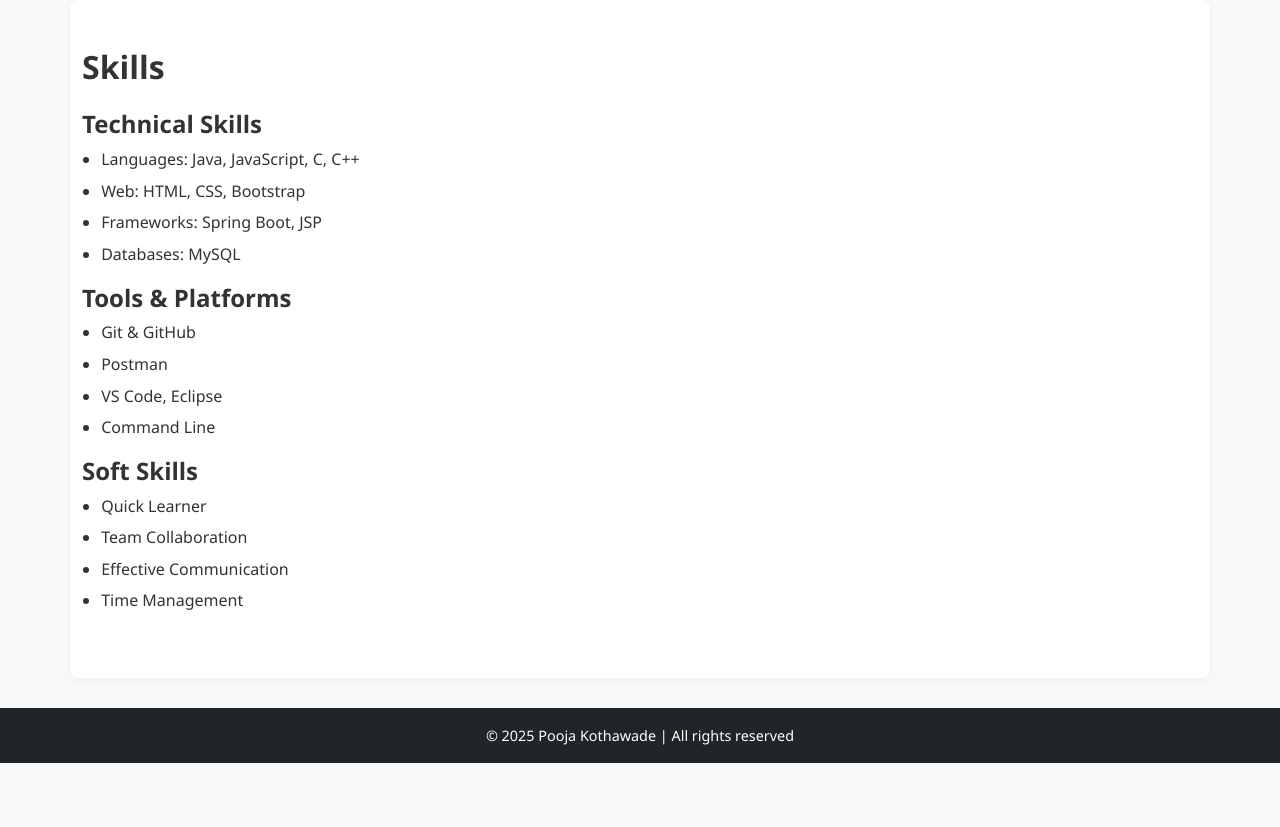
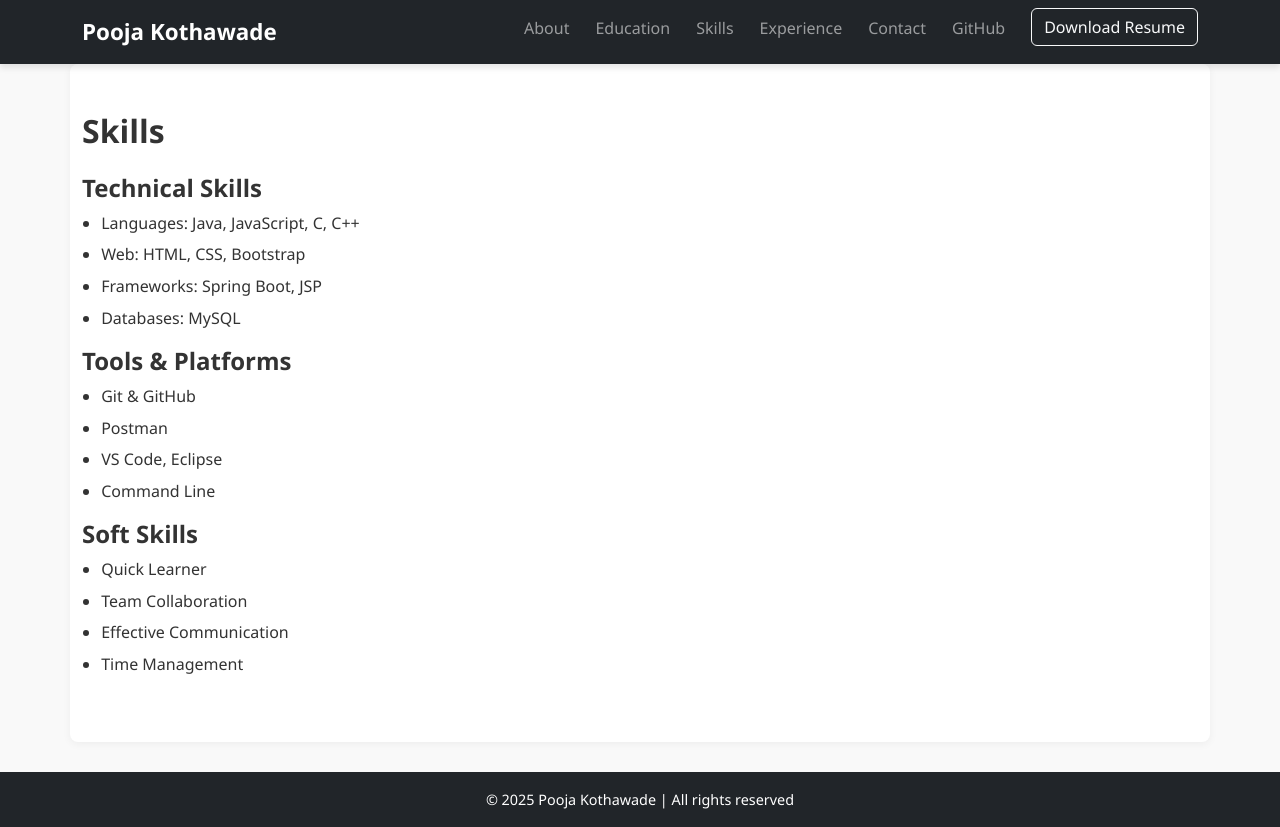
Before and after one commit to pooja123-kothawade/portfoliopoojak, a plain HTML site: page skills.html in a window 1280 px wide. Before the commit the page ends 800 px from the top, so only its background shows below. Drawn offline with nearby package versions, Linux system fonts and the light colour scheme.

Commit message:
Update skills.html

```diff
--- a/skills.html
+++ b/skills.html
@@ -10,6 +10,27 @@
 <body>
 
   <!-- Navbar -->
+  <!-- Navbar -->
+<nav class="navbar navbar-expand-lg navbar-dark bg-dark sticky-top">
+  <div class="container">
+    <a class="navbar-brand" href="index.html">Pooja Kothawade</a>
+    <button class="navbar-toggler" type="button" data-bs-toggle="collapse" data-bs-target="#navbarNav">
+      <span class="navbar-toggler-icon"></span>
+    </button>
+    <div class="collapse navbar-collapse" id="navbarNav">
+      <ul class="navbar-nav ms-auto">
+        <li class="nav-item"><a class="nav-link" href="about.html">About</a></li>
+        <li class="nav-item"><a class="nav-link" href="education.html">Education</a></li>
+        <li class="nav-item"><a class="nav-link" href="skills.html">Skills</a></li>
+        <li class="nav-item"><a class="nav-link" href="experience.html">Experience</a></li>
+        <li class="nav-item"><a class="nav-link" href="contact.html">Contact</a></li>
+        <li class="nav-item"><a class="nav-link" href="https://github.com/pooja123-kothawade" target="_blank">GitHub</a></li>
+        <li class="nav-item"><a class="btn btn-outline-light ms-2" href="assets/resume/pooja_resume.pdf" download>Download Resume</a></li>
+      </ul>
+    </div>
+  </div>
+</nav>
+
   <!-- (same navbar code as above) -->
 
   <section class="container py-5">
```
